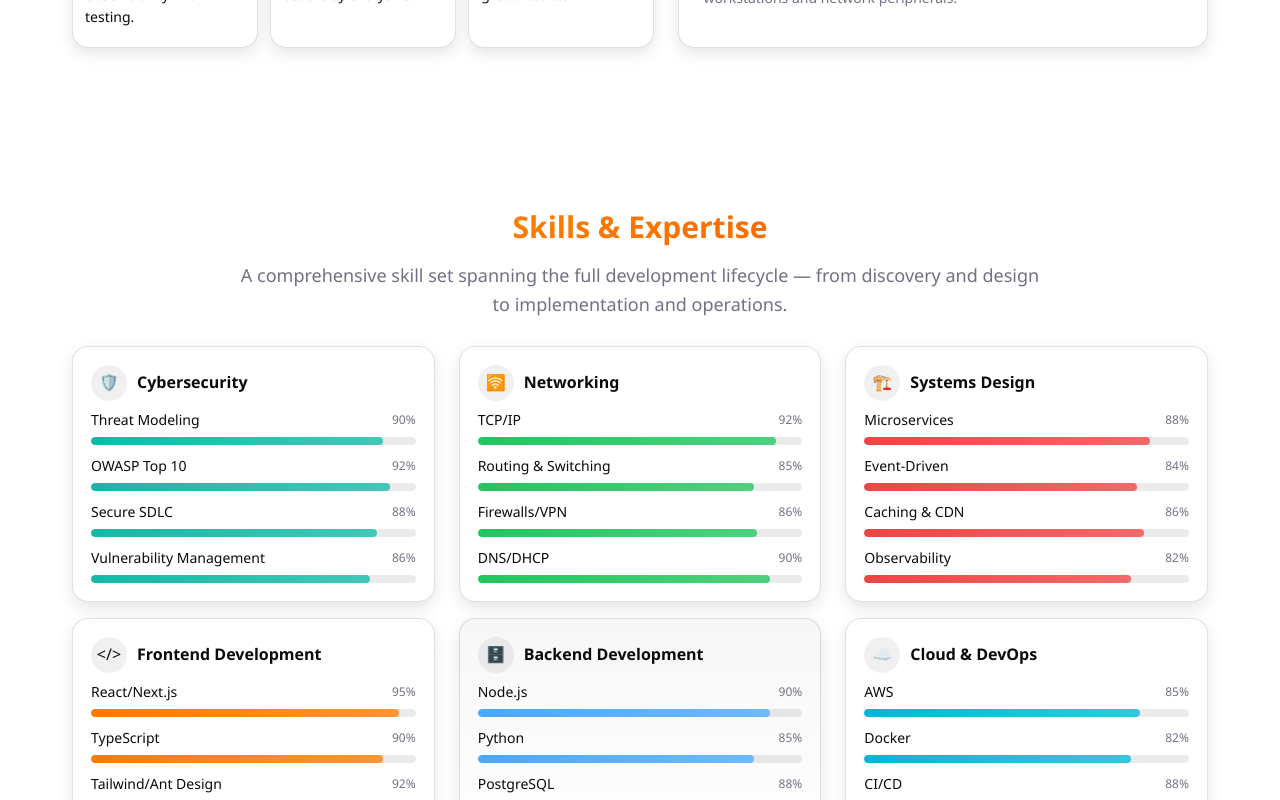
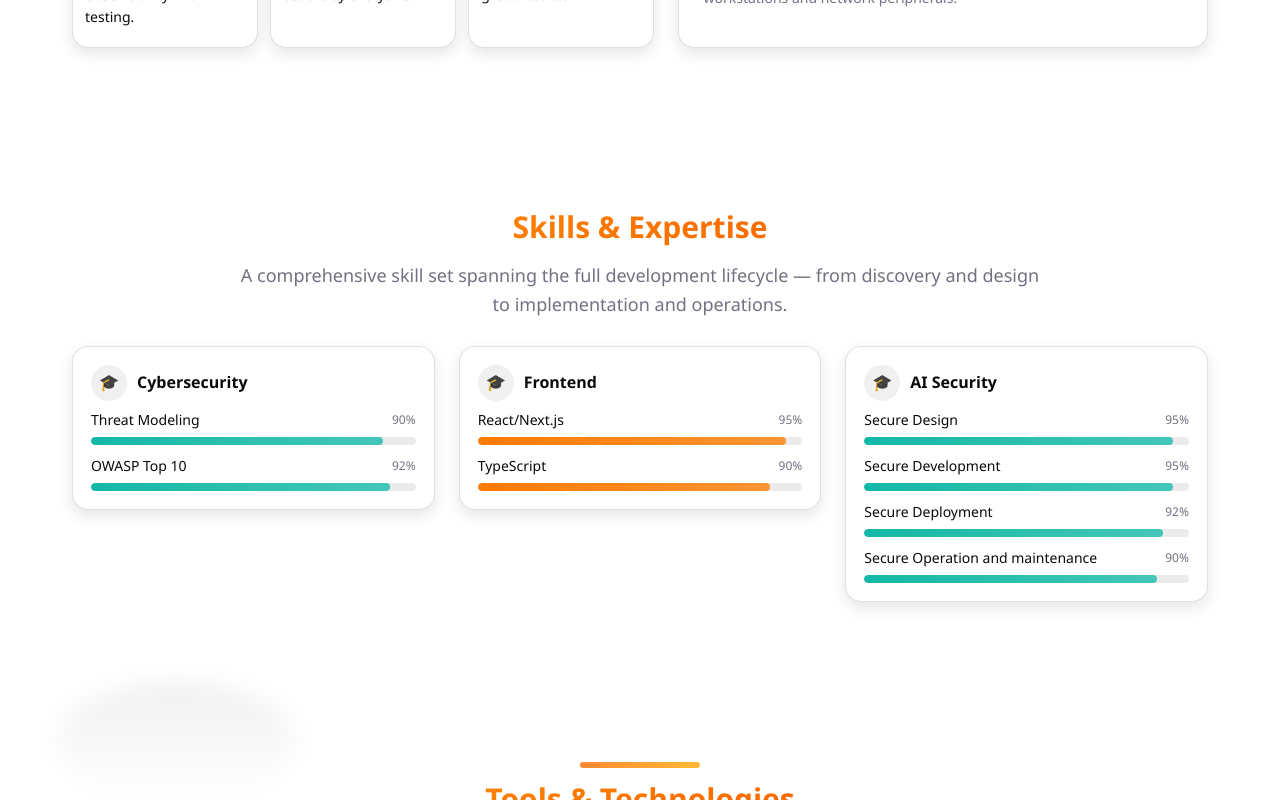
Before and after one commit to Atee-Michael/professional-portfolio, a Next.js app: page / in a window 1280 px wide. Shown: the part 2000-2800 px from the top of the page. Built offline with nearby package versions, Linux system fonts and the light colour scheme.

Commit message:
feat (security): Add automatic admin sign-out on inactivity

```diff
--- a/src/data/skills.json
+++ b/src/data/skills.json
@@ -3,16 +3,50 @@
     "title": "Cybersecurity",
     "color": "#14b8a6",
     "items": [
-      { "name": "Threat Modeling", "percent": 90 },
-      { "name": "OWASP Top 10", "percent": 92 }
+      {
+        "name": "Threat Modeling",
+        "percent": 90
+      },
+      {
+        "name": "OWASP Top 10",
+        "percent": 92
+      }
     ]
   },
   {
     "title": "Frontend",
     "color": "#ff7a00",
     "items": [
-      { "name": "React/Next.js", "percent": 95 },
-      { "name": "TypeScript", "percent": 90 }
+      {
+        "name": "React/Next.js",
+        "percent": 95
+      },
+      {
+        "name": "TypeScript",
+        "percent": 90
+      }
+    ]
+  },
+  {
+    "title": "AI Security",
+    "color": "#14b8a6",
+    "items": [
+      {
+        "name": "Secure Design",
+        "percent": 95
+      },
+      {
+        "name": "Secure Development",
+        "percent": 95
+      },
+      {
+        "name": "Secure Deployment",
+        "percent": 92
+      },
+      {
+        "name": "Secure Operation and maintenance",
+        "percent": 90
+      }
     ]
   }
 ]
--- a/src/pages/index.tsx
+++ b/src/pages/index.tsx
@@ -6,6 +6,7 @@ import type { Variants } from "framer-motion";
 import Portrait from "@/components/Portrait";
 import ProjectCard from "@/components/ProjectCard";
 import projects from "@/data/projects.json";
+import skills from "@/data/skills.json";
 import type { Project } from "@/types/project";
 import HumanChallenge from "@/components/HumanChallenge";
 
@@ -25,6 +26,9 @@ export default function Home() {
   }, [allProjects]);
   const [activeFilter, setActiveFilter] = useState<string>("All");
   const filtered = useMemo(() => activeFilter === "All" ? allProjects : allProjects.filter(p => p.categories?.includes(activeFilter)), [activeFilter, allProjects]);
+  type SkillItem = { name: string; percent: number };
+  type SkillCategory = { title: string; color?: string; items: SkillItem[] };
+  const skillsData = skills as SkillCategory[];
 
   // Time-based challenge (unique per render)
   type Challenge = { ts: number; salt: string; token: string };
@@ -221,225 +225,33 @@ export default function Home() {
               A comprehensive skill set spanning the full development lifecycle — from discovery and design to implementation and operations.
             </Paragraph>
           </div>
-
           <Row gutter={[24, 24]}>
-            <Col xs={24} md={8}>
-              <Card className="xp-card skill-card" bodyStyle={{ padding: 18 }} style={{ ['--bar-color' as any]: '#14b8a6' }}>
-                <div className="skill-head">
-                  <span className="skill-icon">🛡️</span>
-                  <strong>Cybersecurity</strong>
-                </div>
-                <div className="skill-list">
-                  {[
-                    ["Threat Modeling", 90],
-                    ["OWASP Top 10", 92],
-                    ["Secure SDLC", 88],
-                    ["Vulnerability Management", 86],
-                  ].map(([label, pct]) => (
-                    <div className="skill-row" key={String(label)}>
-                      <span>{label as string}</span>
-                      <div className="skill-track"><div className="skill-fill" style={{ width: pct + "%" }} /></div>
-                      <span className="skill-pct">{pct as number}%</span>
+            {skillsData.map((cat) => {
+              const bar = cat.color || "#ff7a00";
+              return (
+                <Col xs={24} md={8} key={cat.title}>
+                  <Card className="xp-card skill-card" bodyStyle={{ padding: 18 }} style={{ ['--bar-color' as any]: bar }}>
+                    <div className="skill-head">
+                      <span className="skill-icon">🎓</span>
+                      <strong>{cat.title}</strong>
                     </div>
-                  ))}
-                </div>
-              </Card>
-            </Col>
-
-            <Col xs={24} md={8}>
-              <Card className="xp-card skill-card" bodyStyle={{ padding: 18 }} style={{ ['--bar-color' as any]: '#22c55e' }}>
-                <div className="skill-head">
-                  <span className="skill-icon">🛜</span>
-                  <strong>Networking</strong>
-                </div>
-                <div className="skill-list">
-                  {[
-                    ["TCP/IP", 92],
-                    ["Routing & Switching", 85],
-                    ["Firewalls/VPN", 86],
-                    ["DNS/DHCP", 90],
-                  ].map(([label, pct]) => (
-                    <div className="skill-row" key={String(label)}>
-                      <span>{label as string}</span>
-                      <div className="skill-track"><div className="skill-fill" style={{ width: pct + "%" }} /></div>
-                      <span className="skill-pct">{pct as number}%</span>
+                    <div className="skill-list">
+                      {(cat.items || []).map((it) => {
+                        const pct = Math.max(0, Math.min(100, Number((it as any)?.percent) || 0));
+                        return (
+                          <div className="skill-row" key={(it as any).name}>
+                            <span>{(it as any).name}</span>
+                            <div className="skill-track"><div className="skill-fill" style={{ width: pct + '%' }} /></div>
+                            <span className="skill-pct">{pct}%</span>
+                          </div>
+                        );
+                      })}
                     </div>
-                  ))}
-                </div>
-              </Card>
-            </Col>
-
-            <Col xs={24} md={8}>
-              <Card className="xp-card skill-card" bodyStyle={{ padding: 18 }} style={{ ['--bar-color' as any]: '#ef4444' }}>
-                <div className="skill-head">
-                  <span className="skill-icon">🏗️</span>
-                  <strong>Systems Design</strong>
-                </div>
-                <div className="skill-list">
-                  {[
-                    ["Microservices", 88],
-                    ["Event-Driven", 84],
-                    ["Caching & CDN", 86],
-                    ["Observability", 82],
-                  ].map(([label, pct]) => (
-                    <div className="skill-row" key={String(label)}>
-                      <span>{label as string}</span>
-                      <div className="skill-track"><div className="skill-fill" style={{ width: pct + "%" }} /></div>
-                      <span className="skill-pct">{pct as number}%</span>
-                    </div>
-                  ))}
-                </div>
-              </Card>
-            </Col>
+                  </Card>
+                </Col>
+              );
+            })}
           </Row>
-
-          <div style={{ height: 16 }} />
-
-          <Row gutter={[24, 24]}>
-            <Col xs={24} md={8}>
-              <Card className="xp-card skill-card" bodyStyle={{ padding: 18 }} style={{ ['--bar-color' as any]: '#ff7a00' }}>
-                <div className="skill-head">
-                  <span className="skill-icon">&lt;/&gt;</span>
-                  <strong>Frontend Development</strong>
-                </div>
-                <div className="skill-list">
-                  {[
-                    ["React/Next.js", 95],
-                    ["TypeScript", 90],
-                    ["Tailwind/Ant Design", 92],
-                    ["Vue.js", 80],
-                  ].map(([label, pct]) => (
-                    <div className="skill-row" key={String(label)}>
-                      <span>{label as string}</span>
-                      <div className="skill-track"><div className="skill-fill" style={{ width: pct + "%" }} /></div>
-                      <span className="skill-pct">{pct as number}%</span>
-                    </div>
-                  ))}
-                </div>
-              </Card>
-            </Col>
-
-            <Col xs={24} md={8}>
-              <Card className="xp-card skill-card tint" bodyStyle={{ padding: 18 }} style={{ ['--bar-color' as any]: '#4aa8ff' }}>
-                <div className="skill-head">
-                  <span className="skill-icon">🗄️</span>
-                  <strong>Backend Development</strong>
-                </div>
-                <div className="skill-list">
-                  {[
-                    ["Node.js", 90],
-                    ["Python", 85],
-                    ["PostgreSQL", 88],
-                    ["MongoDB", 82],
-                  ].map(([label, pct]) => (
-                    <div className="skill-row" key={String(label)}>
-                      <span>{label as string}</span>
-                      <div className="skill-track"><div className="skill-fill" style={{ width: pct + "%" }} /></div>
-                      <span className="skill-pct">{pct as number}%</span>
-                    </div>
-                  ))}
-                </div>
-              </Card>
-            </Col>
-
-            <Col xs={24} md={8}>
-              <Card className="xp-card skill-card" bodyStyle={{ padding: 18 }} style={{ ['--bar-color' as any]: '#06b6d4' }}>
-                <div className="skill-head">
-                  <span className="skill-icon">☁️</span>
-                  <strong>Cloud & DevOps</strong>
-                </div>
-                <div className="skill-list">
-                  {[
-                    ["AWS", 85],
-                    ["Docker", 82],
-                    ["CI/CD", 88],
-                    ["Kubernetes", 75],
-                  ].map(([label, pct]) => (
-                    <div className="skill-row" key={String(label)}>
-                      <span>{label as string}</span>
-                      <div className="skill-track"><div className="skill-fill" style={{ width: pct + "%" }} /></div>
-                      <span className="skill-pct">{pct as number}%</span>
-                    </div>
-                  ))}
-                </div>
-              </Card>
-            </Col>
-          </Row>
-
-          <div style={{ height: 16 }} />
-
-          <Row gutter={[24, 24]}>
-            <Col xs={24} md={8}>
-              <Card className="xp-card skill-card" bodyStyle={{ padding: 18 }} style={{ ['--bar-color' as any]: '#f59e0b' }}>
-                <div className="skill-head">
-                  <span className="skill-icon">🎨</span>
-                  <strong>UI/UX Design</strong>
-                </div>
-                <div className="skill-list">
-                  {[
-                    ["Figma", 92],
-                    ["Prototyping", 90],
-                    ["Design Systems", 88],
-                    ["User Research", 78],
-                  ].map(([label, pct]) => (
-                    <div className="skill-row" key={String(label)}>
-                      <span>{label as string}</span>
-                      <div className="skill-track"><div className="skill-fill" style={{ width: pct + "%" }} /></div>
-                      <span className="skill-pct">{pct as number}%</span>
-                    </div>
-                  ))}
-                </div>
-              </Card>
-            </Col>
-
-            <Col xs={24} md={8}>
-              <Card className="xp-card skill-card tint" bodyStyle={{ padding: 18 }} style={{ ['--bar-color' as any]: '#8b5cf6' }}>
-                <div className="skill-head">
-                  <span className="skill-icon">🌐</span>
-                  <strong>Web Technologies</strong>
-                </div>
-                <div className="skill-list">
-                  {[
-                    ["GraphQL", 87],
-                    ["REST APIs", 95],
-                    ["WebSocket", 80],
-                    ["Service Workers", 83],
-                  ].map(([label, pct]) => (
-                    <div className="skill-row" key={String(label)}>
-                      <span>{label as string}</span>
-                      <div className="skill-track"><div className="skill-fill" style={{ width: pct + "%" }} /></div>
-                      <span className="skill-pct">{pct as number}%</span>
-                    </div>
-                  ))}
-                </div>
-              </Card>
-            </Col>
-
-            <Col xs={24} md={8}>
-              <Card className="xp-card skill-card" bodyStyle={{ padding: 18 }} style={{ ['--bar-color' as any]: '#84cc16' }}>
-                <div className="skill-head">
-                  <span className="skill-icon">✅</span>
-                  <strong>Testing & Quality</strong>
-                </div>
-                <div className="skill-list">
-                  {[
-                    ["Unit/Integration", 90],
-                    ["E2E (Playwright)", 85],
-                    ["Performance", 82],
-                    ["Security Testing", 88],
-                  ].map(([label, pct]) => (
-                    <div className="skill-row" key={String(label)}>
-                      <span>{label as string}</span>
-                      <div className="skill-track"><div className="skill-fill" style={{ width: pct + "%" }} /></div>
-                      <span className="skill-pct">{pct as number}%</span>
-                    </div>
-                  ))}
-                </div>
-              </Card>
-            </Col>
-          </Row>
-
-
         </div>
       </section>
 
```
Also changed, not shown: src/pages/admin.tsx (+34 -0 lines).
